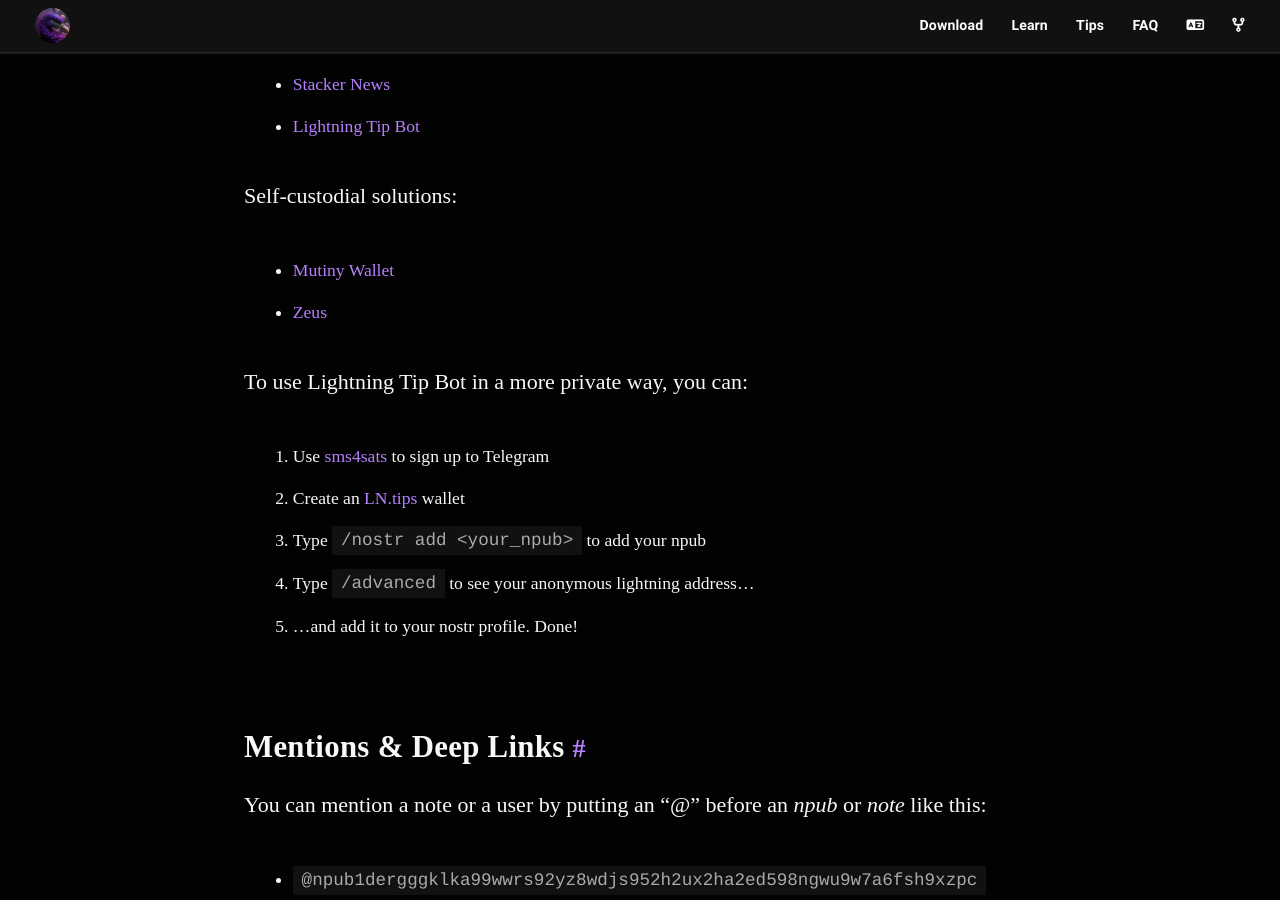
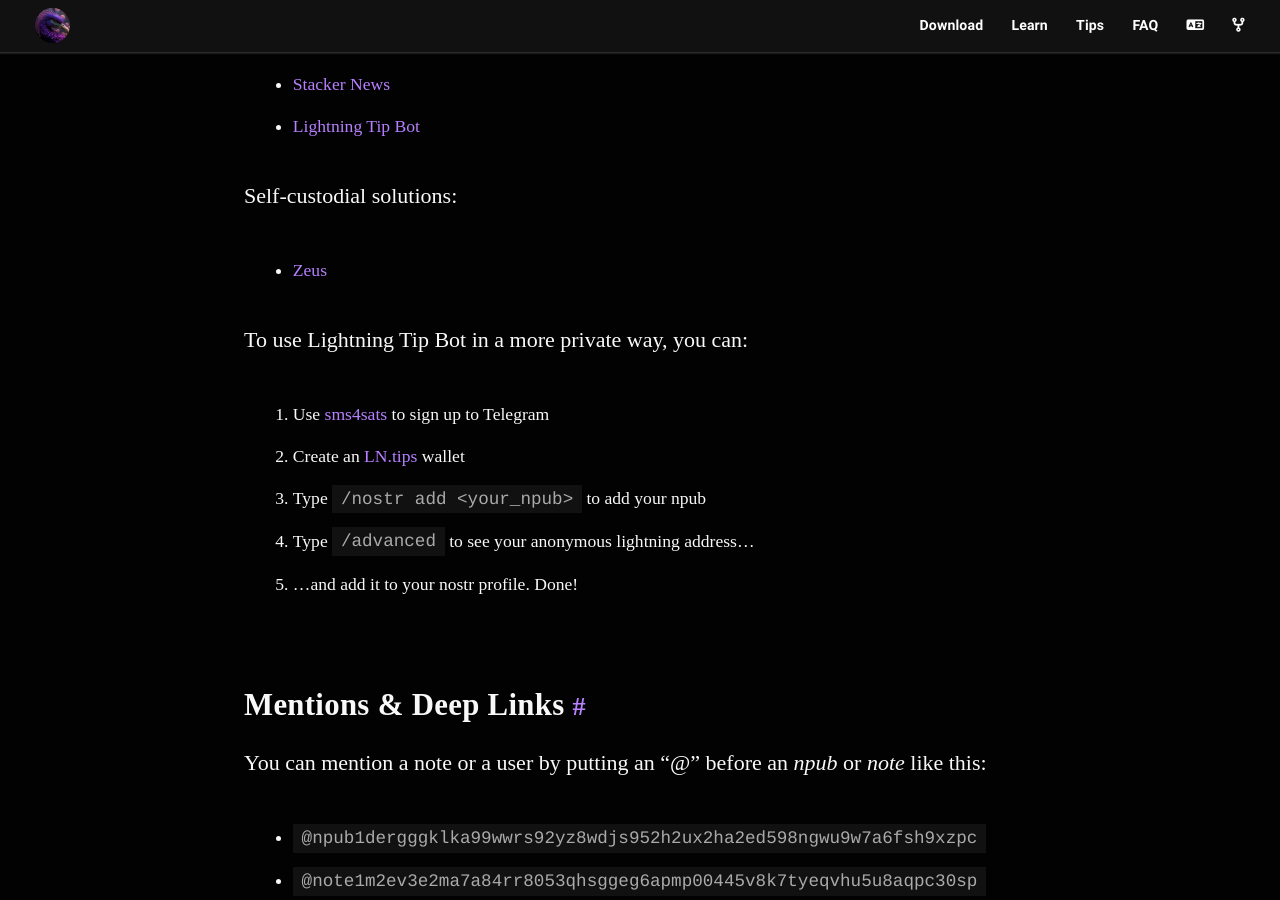
Before and after one commit to nostr-resources/nostr-resources.github.io, a Jekyll site: the page built from index.md, in a window 1280 px wide and 900 px high, scrolled down 13794 px. Built offline with Jekyll 4.4.1, drawn with Linux system fonts in a browser that asks for light colours; some web fonts are replaced.

Commit message:
chore: remove Mutiny Wallet

```diff
--- a/index.md
+++ b/index.md
@@ -392,7 +392,6 @@ Popular custodial solutions are:
 - [Lightning Tip Bot](https://ln.tips)
 
 Self-custodial solutions:
-- [Mutiny Wallet](https://www.mutinywallet.com/)
 - [Zeus](https://zeusln.app/)
 
 To use Lightning Tip Bot in a more private way, you can:
```
